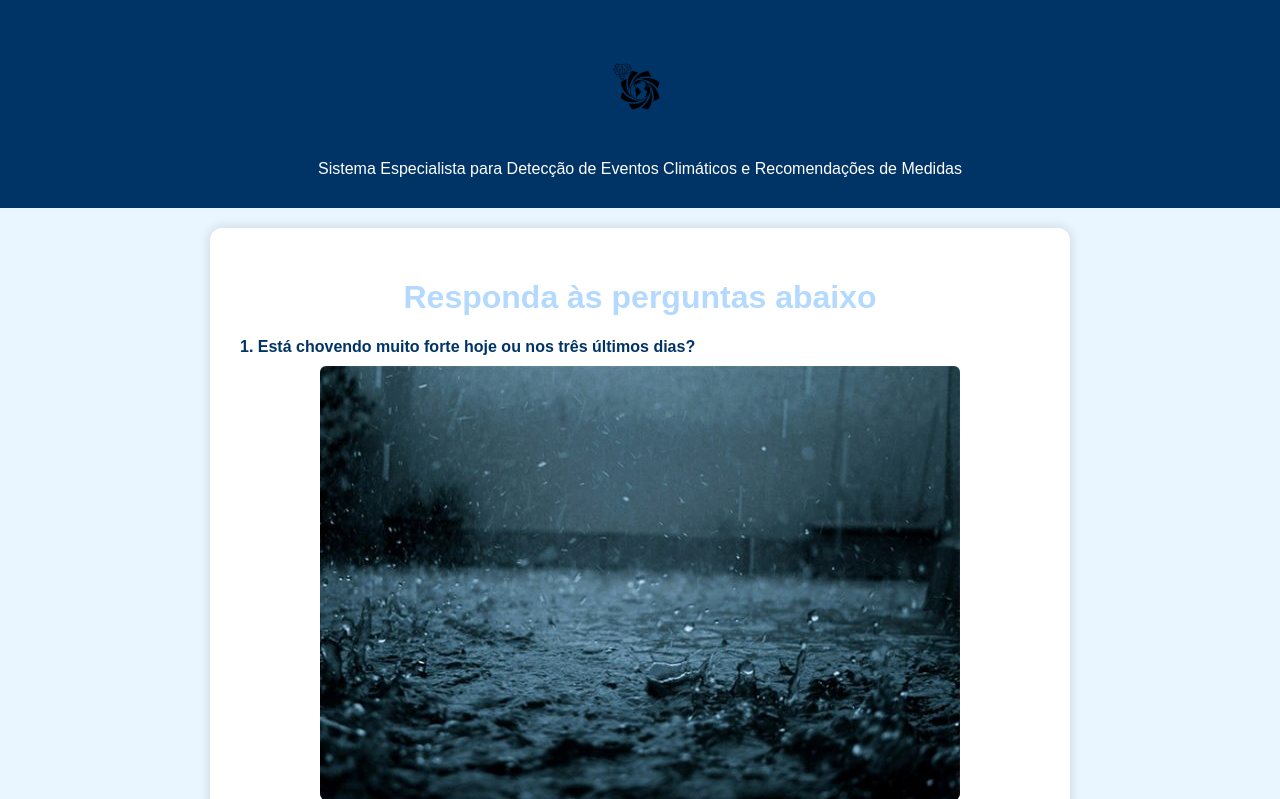
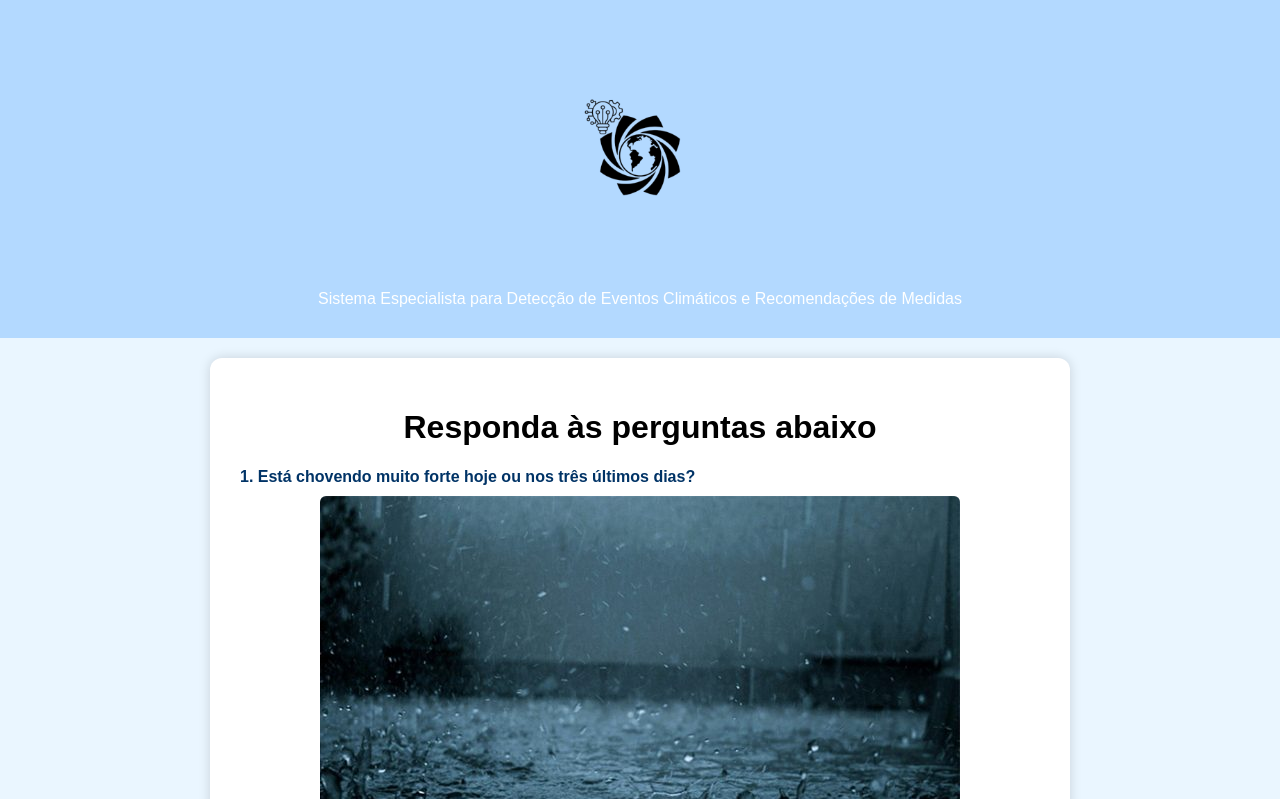
Before and after one commit to Pedro100682/sistema_especialista, a Flask app: page /perguntas in a window 1280 px wide. Shown: the top 799 px of the page. Run offline with Flask 3, Linux system fonts and the light colour scheme.

Commit message:
Atualiza index e perguntas

```diff
--- a/templates/index.html
+++ b/templates/index.html
@@ -5,7 +5,7 @@
     <title>Início - Sistema Especialista</title>
     <style>
         body {
-            background-color: #eaf6ff;
+            background-color: #0000;
             font-family: Arial, sans-serif;
             margin: 0;
             padding: 0;
@@ -17,7 +17,7 @@
             text-align: center;
         }
         .header img {
-            height: 140px;
+            height: 250px;
             display: block;
             margin: 0 auto 10px auto;
         }
--- a/templates/perguntas.html
+++ b/templates/perguntas.html
@@ -11,13 +11,13 @@
             padding: 0;
         }
         .header {
-            background-color: #003366;
+            background-color: #b3d9ff;
             color: white;
             padding: 30px 20px;
             text-align: center;
         }
         .header img {
-            height: 120px;
+            height: 250px;
             display: block;
             margin: 0 auto 10px auto;
         }
@@ -35,7 +35,7 @@
             box-shadow: 0 0 12px rgba(0, 0, 0, 0.15);
         }
         h1 {
-            color: #b3d9ff;
+            color: #000000;
             text-align: center;
         }
         label {
```
